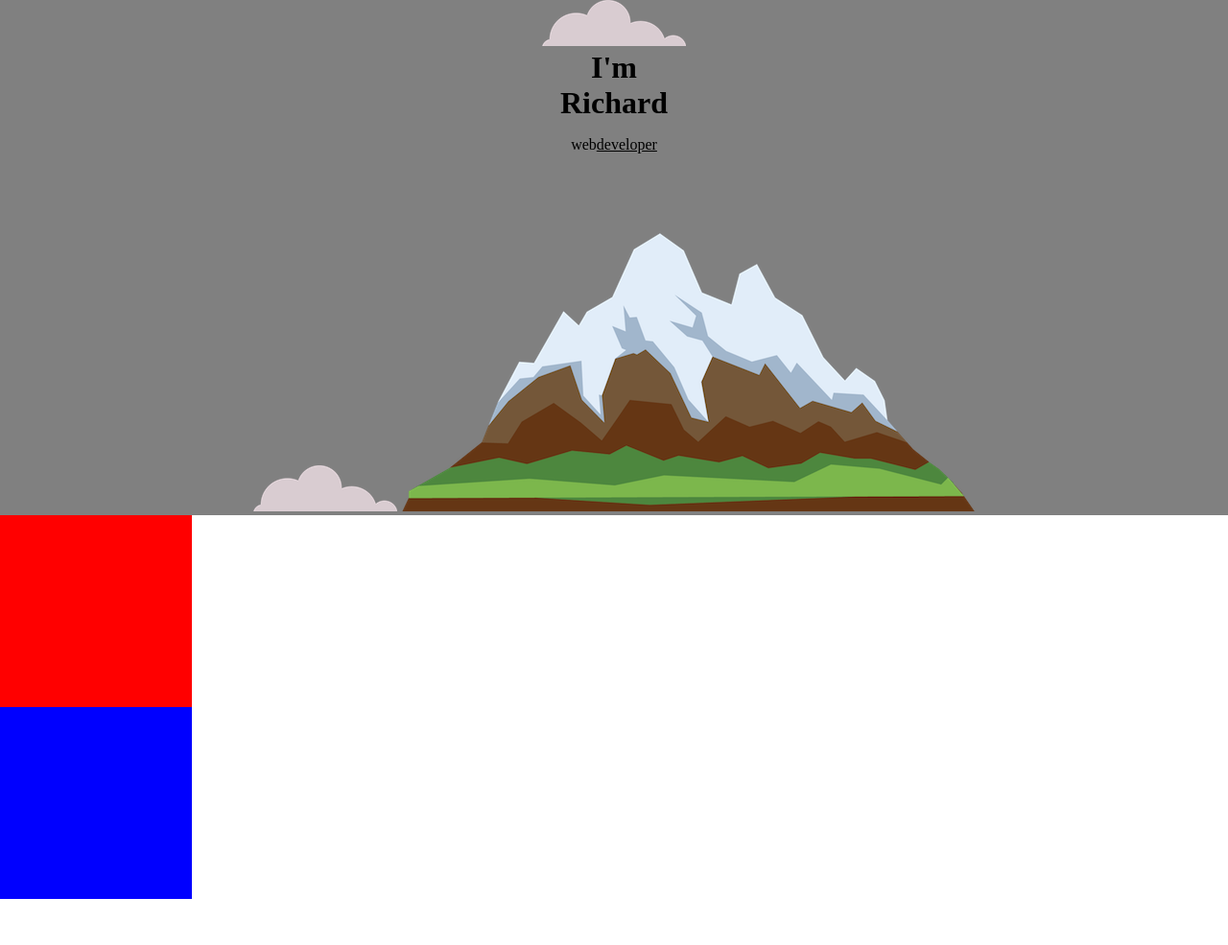
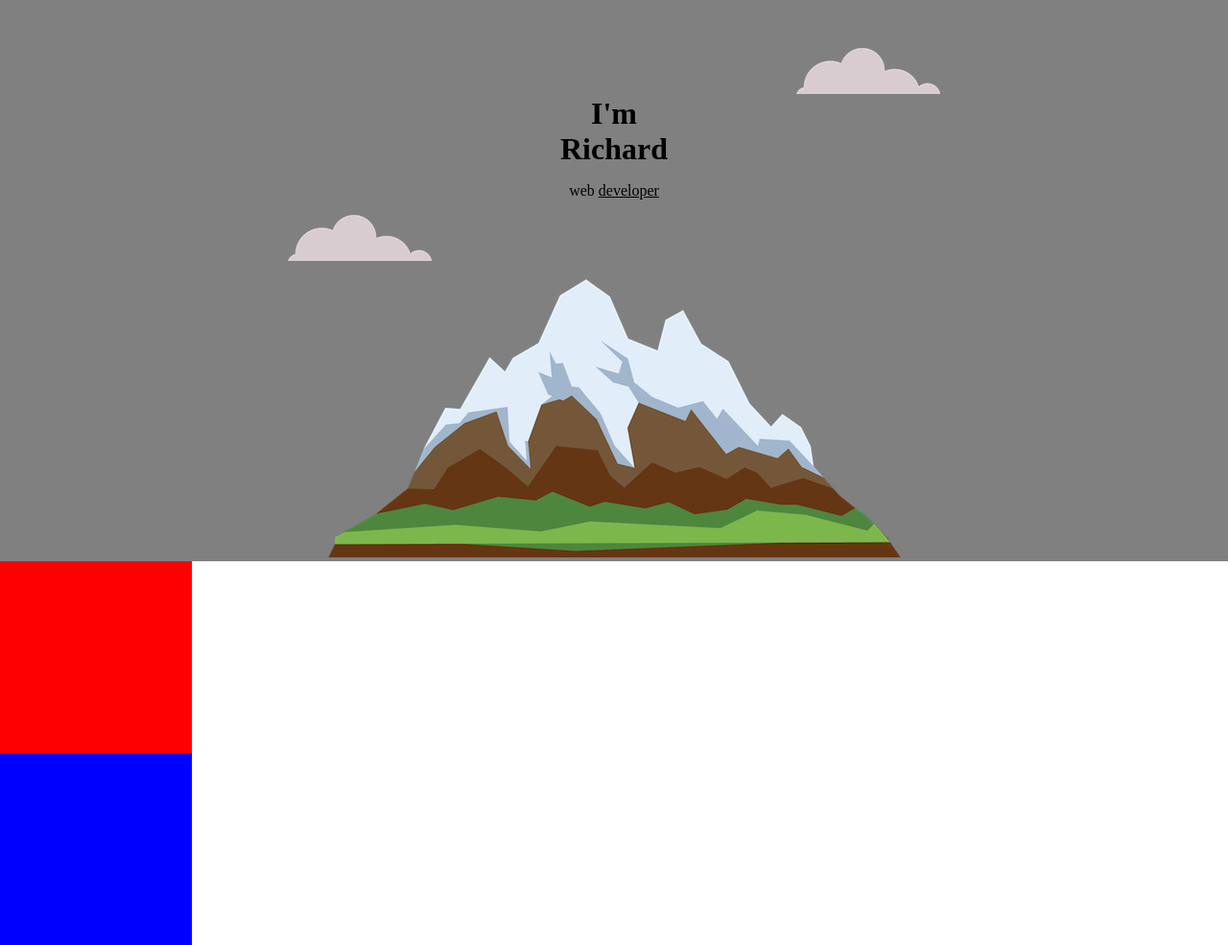
Before and after one commit to illusioninlost/cool-design, a plain HTML site: page index.html in a window 1280 px wide. Shown: the whole page at 96% size. Before the commit the page ends 937 px from the top, so only its background shows below. Drawn offline with Linux system fonts and the light colour scheme.

Commit message:
position clouds

```diff
--- a/css/styles.css
+++ b/css/styles.css
@@ -16,6 +16,7 @@ div{
 
 .top-container{
   background-color: grey;
+  padding-top: 100px;
 }
 
 .middle-container{
@@ -32,3 +33,15 @@ div{
 .pro{
   text-decoration: underline;
 }
+
+.bottom-cloud{
+  position: absolute;
+  left: 300px;
+
+}
+
+.top-cloud{
+  position: absolute;
+  right: 300px;
+  top: 50px;
+}
```
Also changed, not shown: index.html (+1 -1 lines).
